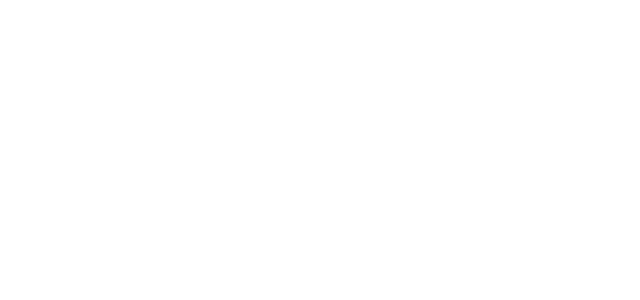
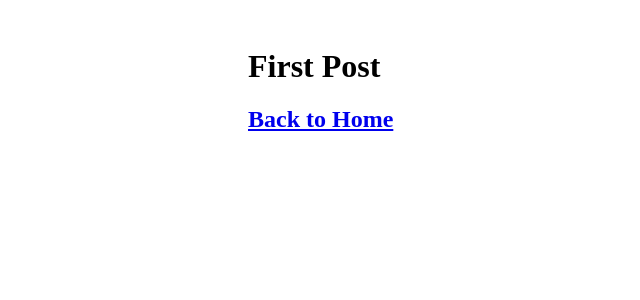
Before and after one commit to yoshiki1913/practice_next_js, a Next.js app: page /posts/first-post in a window 1280 px wide. Shown: the top 300 px of the page, without its empty margins (104-744 px from the left). Built offline with nearby package versions, Linux system fonts and the light colour scheme.

Commit message:
[lesson2] CSSを適応する

```diff
--- a/components/layout.js
+++ b/components/layout.js
@@ -1,5 +1,5 @@
-function Layout({ childeren }) {
-    return <di>{childeren}</di>
+import styles from './layout.module.css'
+
+export default function Layout({ children }) {
+  return <div className={styles.container}>{children}</div>
 }
-
-export default Layout
--- /dev/null
+++ b/components/layout.module.css
@@ -0,0 +1,5 @@
+.container {
+    max-width: 36rem;
+    padding: 0 1rem;
+    margin: 3rem auto 6rem;
+  }
```
